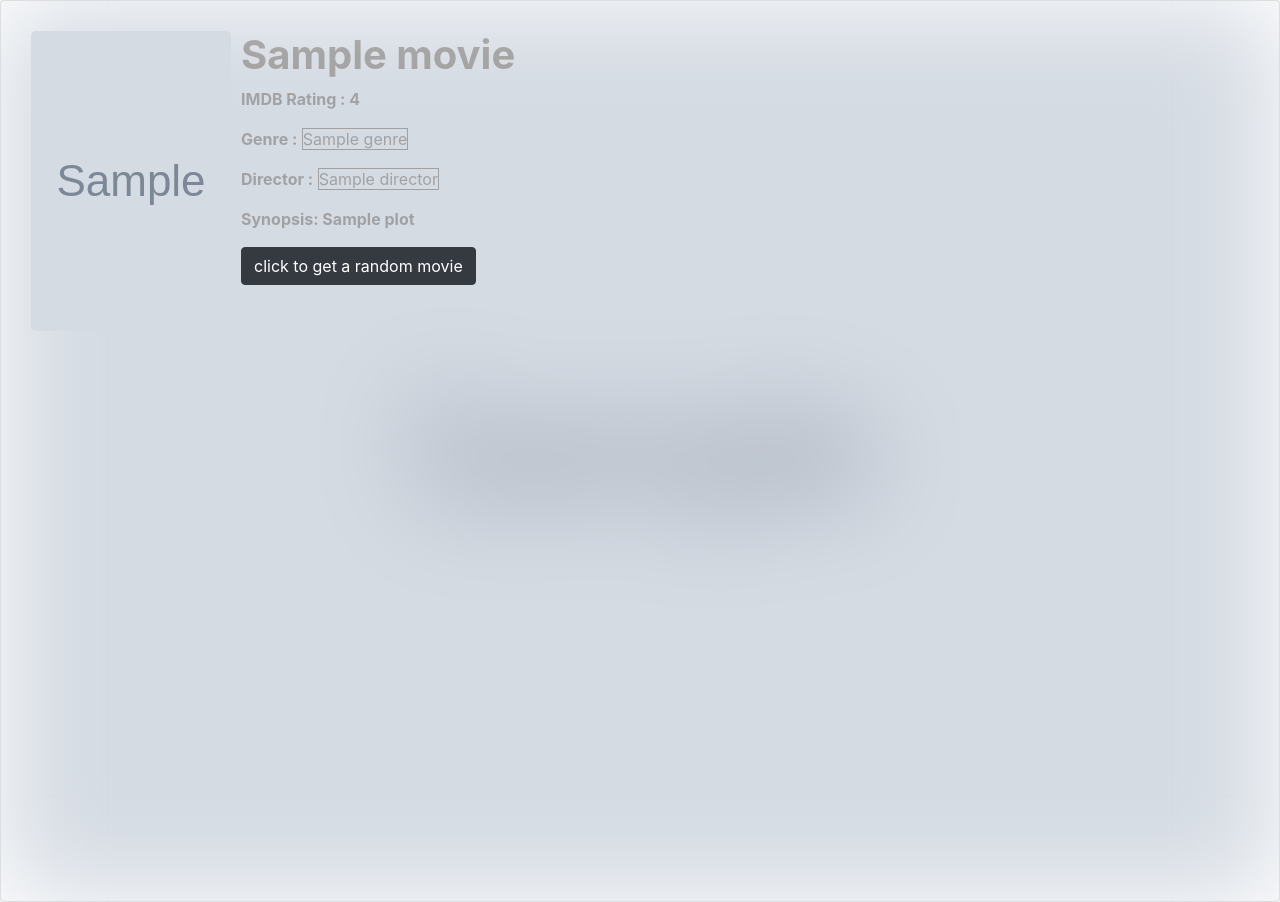
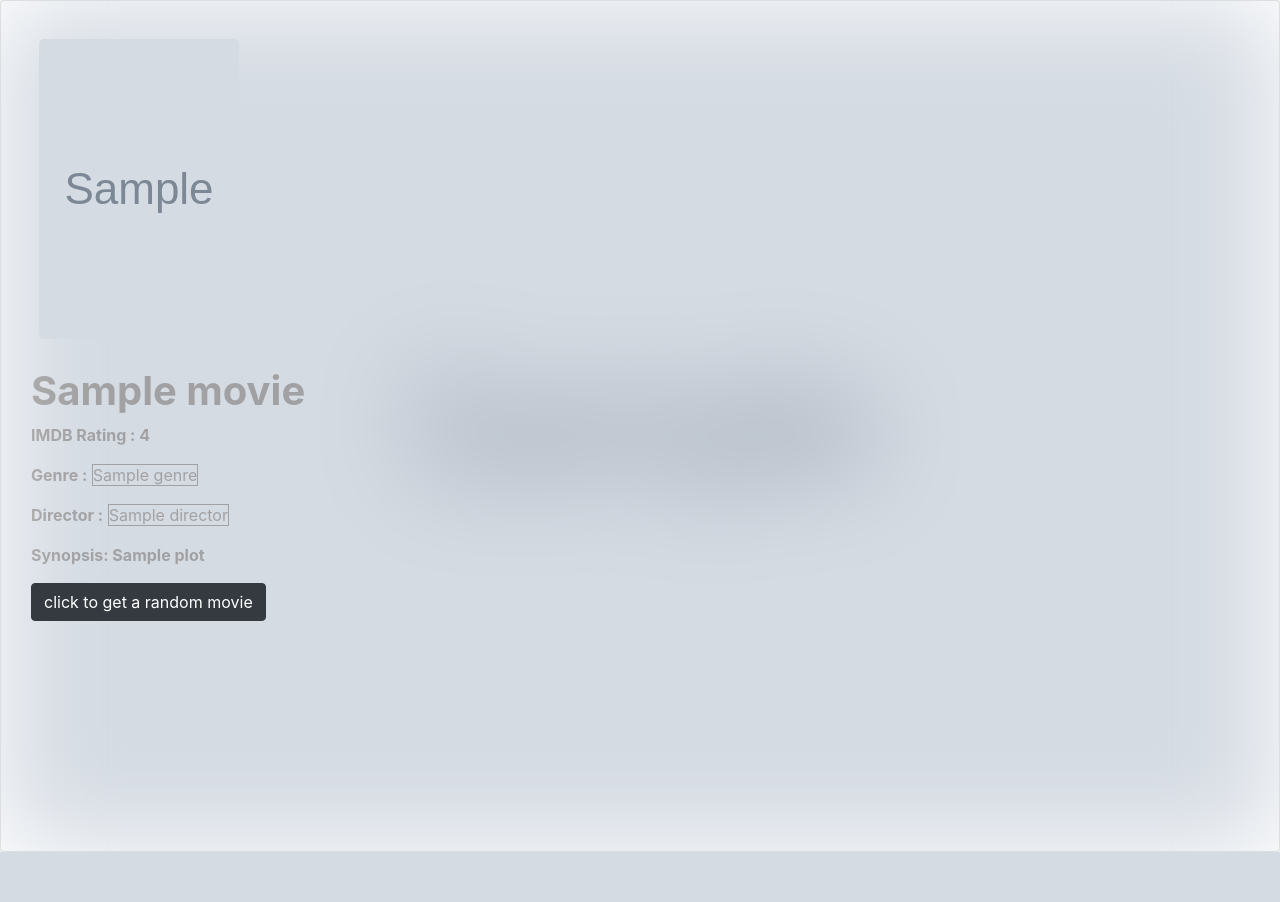
Before and after one commit to Abishek-Balasubramaniam/suggest-a-random-movie, a Django app: template templates/movie_details.html in a window 1280 px wide. After the commit the page ends 852 px from the top, so only its background shows below. Run offline with Django 3.2, Linux system fonts and the light colour scheme; the template is opened without the code that fills it: most values are stand-ins (such as "Sample title", 1, 10 or a date in 2020); grey boxes marked "Sample" are stand-in pictures; some libraries are stand-ins or nearby versions.

Commit message:
first commit

```diff
--- a/templates/movie_details.html
+++ b/templates/movie_details.html
@@ -14,11 +14,11 @@
     <script src="https://stackpath.bootstrapcdn.com/bootstrap/4.4.1/js/bootstrap.min.js" integrity="sha384-wfSDF2E50Y2D1uUdj0O3uMBJnjuUD4Ih7YwaYd1iqfktj0Uod8GCExl3Og8ifwB6" crossorigin="anonymous"></script>
 
     <div class="card text-dark" >
-      <img src="{{my_movie.full_cover_url}}" class="card-img" alt="..." style="filter:blur(50px);" height="900px" width="900px">
+      <img src="{{my_movie.full_cover_url}}" class="card-img" alt="..." style="filter:blur(50px);" height="850px" width="850px">
       <div class="card-img-overlay">
 
 
-         <div class="float-sm-left" >
+         <div class="col-md-12 text-center text-md-left p-2" >
              <img src="{{my_movie.full_cover_url}}" class="rounded-lg" alt="..."   width="200px" height="300px" style="margin:10px;">
          </div>
 
```
